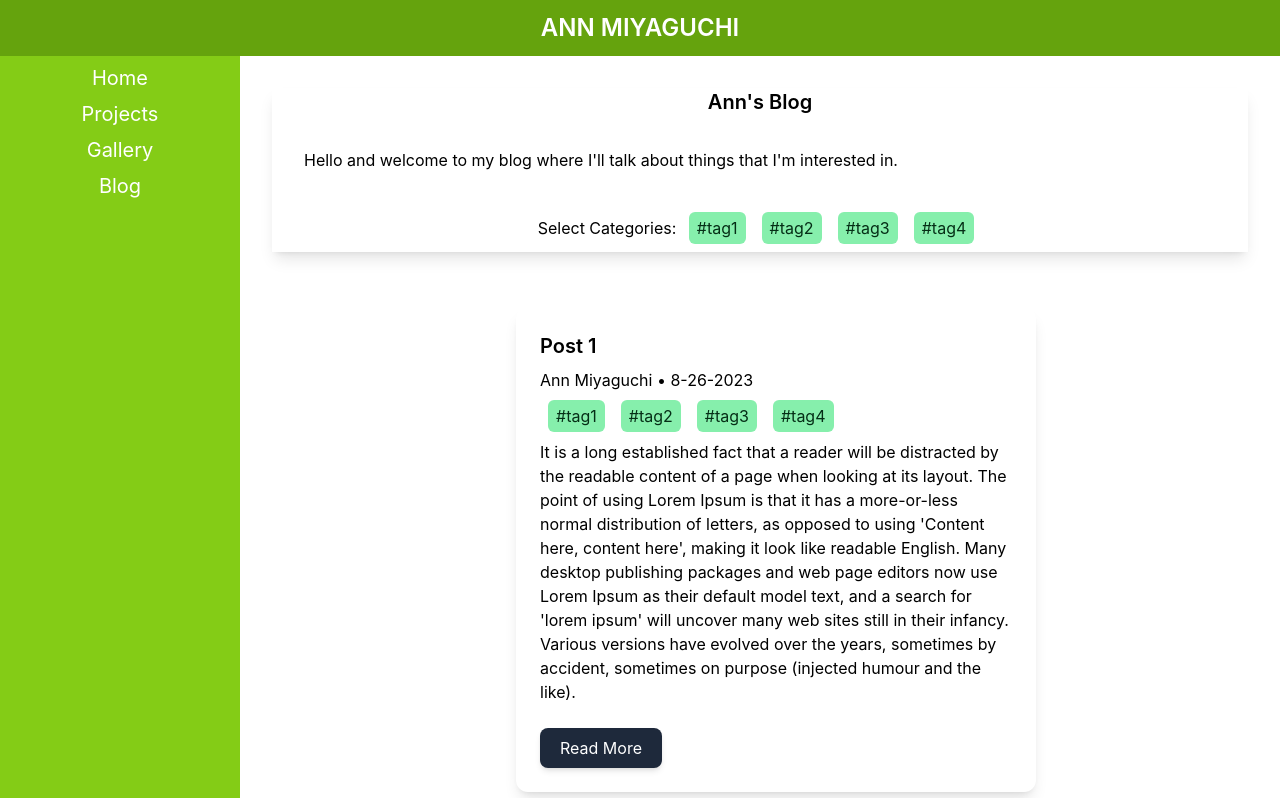
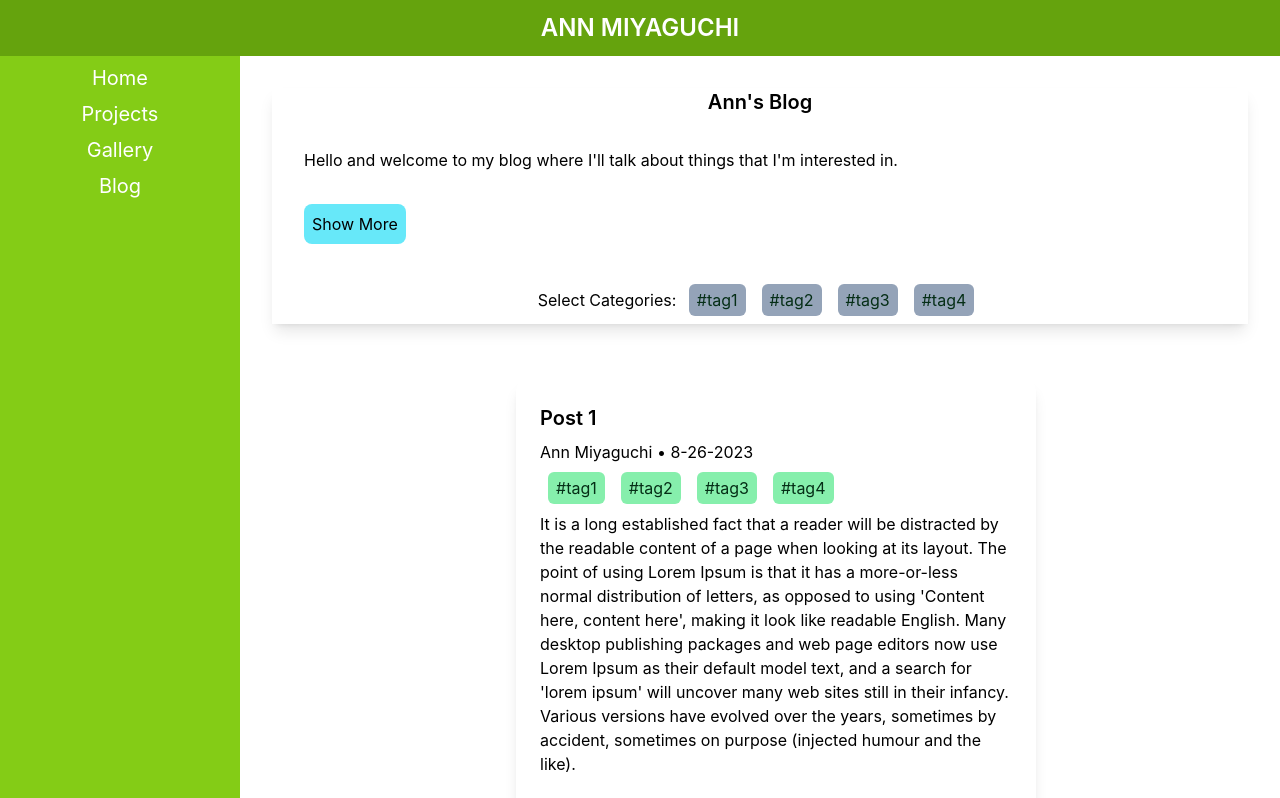
Before and after one commit to limesoda314/website2023, a React (Create React App) app: page /blog in a window 1280 px wide. Shown: the top 798 px of the page. Built offline with nearby package versions, Linux system fonts and the light colour scheme.

Commit message:
Currently able to select posts via green tags and exclude posts via red tags. Will need to think of coloring the post tags

```diff
--- a/src/Components/Pages/Blog.jsx
+++ b/src/Components/Pages/Blog.jsx
@@ -7,11 +7,13 @@ import BlogCard from "../Cards/BlogCard";
 function Blog() {
     // use react states
     const [tagMap, setTagMap] = useState(new Map([
-        ["tag1", 1],
-        ["tag2", 1],
-        ["tag3", 1],
-        ["tag4", 1]
+        ["tag1", -1],
+        ["tag2", -1],
+        ["tag3", -1],
+        ["tag4", -1]
     ]));
+    const [greenTag, setGreenTag] = useState(0);
+    const [showMore, setShowMore] = useState([0, "Show More"]);
 
     var tagList = ["tag1",  "tag2", "tag3", "tag4"];
 
@@ -23,16 +25,48 @@ function Blog() {
         let tagClass;
 
         tagList.forEach((tag) => {
-            (tagMap.get(tag) === 1 || tagMap.get(tag) === true) ? tagClass = "bg-green-300 hover:bg-green-500 text-green-950 rounded-md m-2 px-2 py-1 " : tagClass = "bg-red-400 hover:bg-green-500 text-green-950 rounded-md m-2 px-2 py-1" ;
+
+            // include
+            if (tagMap.get(tag) === 1 || tagMap.get(tag) === true) {
+                tagClass = "bg-green-300 hover:bg-red-500 text-green-950 rounded-md m-2 px-2 py-1 ";
                 newTagList.push(<button className={tagClass}
                     onClick={
                         () => {
-                        setTagMap(new Map(tagMap.set(tag, !(tagMap.get(tag)))));
+
+                            setTagMap(new Map(tagMap.set(tag, 0)));
+                            setGreenTag(greenTag-1);
+                        }
+                    }
+                >#{tag}</button>);
+
+            }
+            // exclude
+            else if (tagMap.get(tag) === 0 || tagMap.get(tag) === false) {
+                tagClass = "bg-red-400 hover:bg-slate-500 text-green-950 rounded-md m-2 px-2 py-1";
+                newTagList.push(<button className={tagClass}
+                    onClick={
+                        () => {
+
+                            setTagMap(new Map(tagMap.set(tag, -1)));
 
 
                         }
                     }
                 >#{tag}</button>);
+            }
+            // default
+            else {
+                tagClass = "bg-slate-400 hover:bg-green-500 text-green-950 rounded-md m-2 px-2 py-1";
+                newTagList.push(<button className={tagClass}
+                    onClick={
+                        () => {
+                            setTagMap(new Map(tagMap.set(tag, 1)));
+                            setGreenTag(greenTag+1);
+                        }
+                    }
+                >#{tag}</button>);
+            }
+
 
         });
 
@@ -41,14 +75,42 @@ function Blog() {
     };
 
     function isSelected(tags) {
+
+
+        // include all green tags WITHOUT red tags, include grey tags
+        //
+        // don't include grey tags WITHOUT green tags IF there are ANY green tags within the hashmap
+        //
+        // exclude any red tags WITH grey tags OR WITH GREEN TAGS
+
+
+        let green = false;
         for (let i = 0; i < tags.length; i++) {
 
             console.log("isSelected:",tags[i], tagMap.get(tags[i]));
-            if (tagMap.get(tags[i]) === 1 || tagMap.get(tags[i]) === true) {
-                return true;
+            // never show red tags
+            if (tagMap.get(tags[i]) === 0 || tagMap.get(tags[i]) === false) {
+                return false;
+            }
+            // always show green tags
+            else if (tagMap.get(tags[i]) === 1 || tagMap.get(tags[i] === true)) {
+                green = true;
             }
         }
+
+        if (green === true || green === 1) {
+            // if there were no red tags
+            return true;
+        } else {
+            // only grey tags in hashmap
+            if (greenTag === 0 || greenTag === false) {
+                return true;
+            } else {
+                // there are green tags in the hashmap but not in the post's tags
                 return false;
+            }
+        }
+
 
     }
 
@@ -66,6 +128,47 @@ function Blog() {
 
                 <Typography variant="paragraph" className="m-8 text-left">
                     Hello and welcome to my blog where I'll talk about things that I'm interested in.
+
+
+
+
+                </Typography>
+                <Typography className="text-left m-8">
+                    <button className="bg-cyan-300 p-2 rounded-lg"
+                            onClick={
+
+                                () => {
+                                    if (showMore[0] === 0) {
+                                        setShowMore([1, "Show Less"]);
+                                    } else {
+                                        setShowMore([0, "Show More"]);
+                                    }
+                                }
+                            }
+                    >{showMore[1]}</button>
+
+                    {
+                        showMore[0] === 1 ?
+                        <div>
+                        <b>Searching via Categories Criteria</b>
+                        <p>
+                        There are 3 possible values for a post when searching via Categories.
+                        1) If there are no green tags, return all posts
+
+                        2) If there is one or more green tags, only return posts with one or more green tags
+
+                        3) Never return posts that are red even if there is one green tag
+
+                        This means if you make #tag1 and #tag2 be green, all posts with at least one of the tags will show up. If #tag4 is red, that means any posts with #4 will not be returned even if it has #tag1 or #tag2.
+                        </p>
+
+                        </div>
+                        :
+                        <div></div>
+                    }
+
+
+
                 </Typography>
 
                 <Typography>
```
Lines whose indentation alone changed are shown as unchanged.
